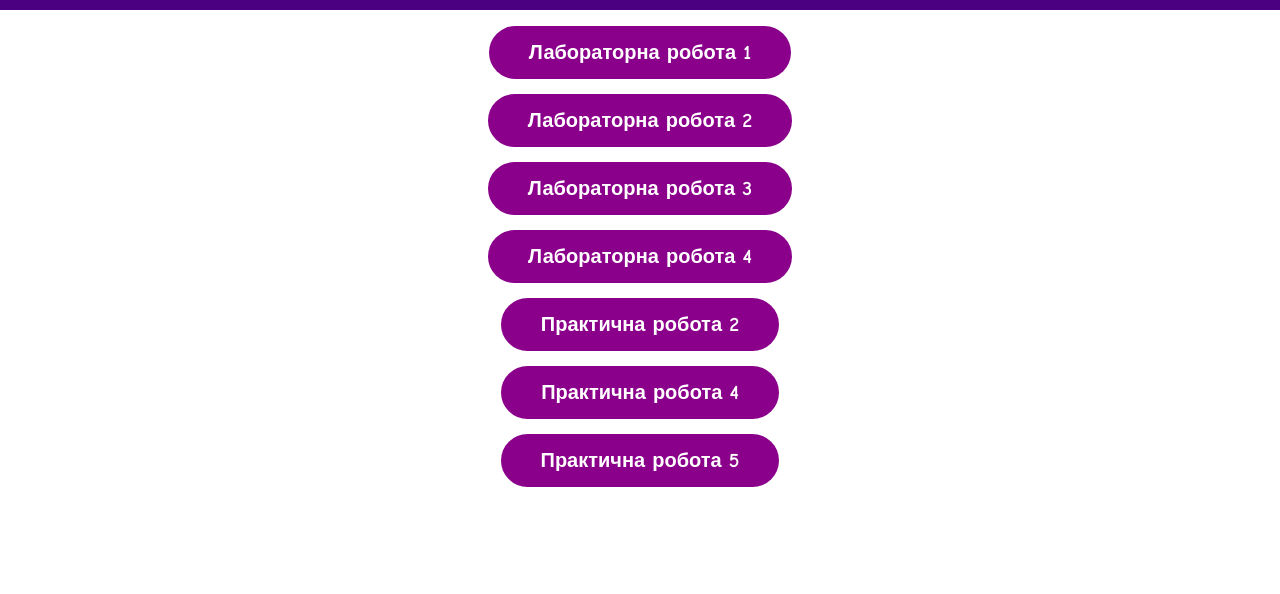
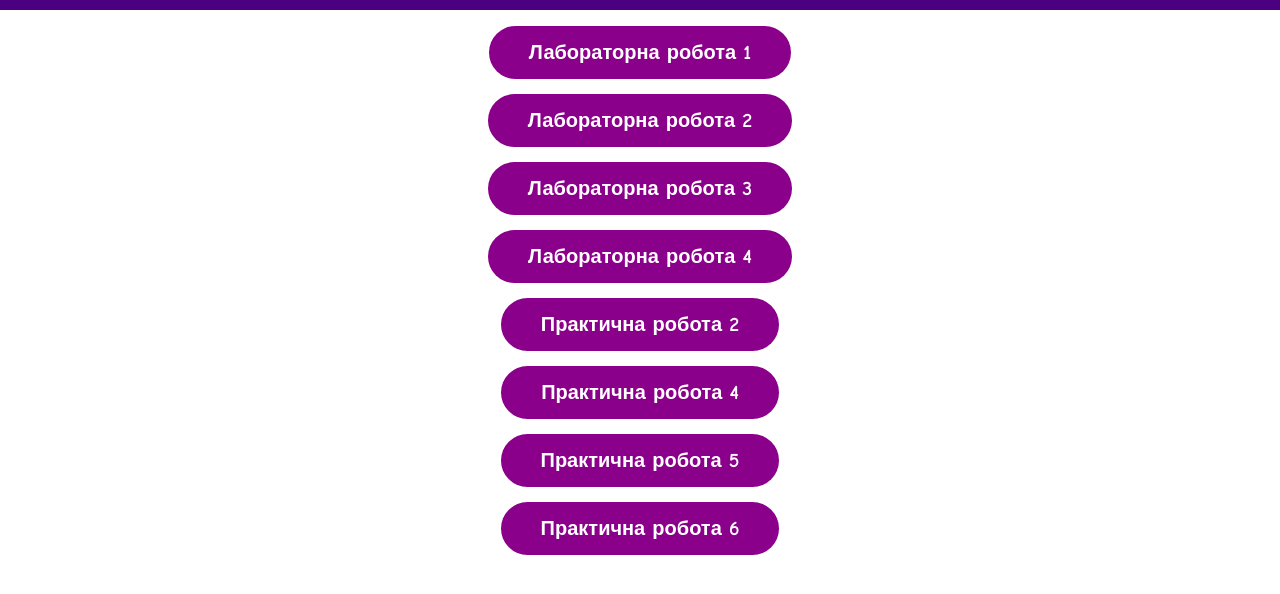
Before and after one commit to maksymryziuk/maksymryziuk.github.io, a plain HTML site: page index.html in a window 1280 px wide. Shown: the part 90-684 px from the top of the page. Drawn offline with Linux system fonts and the light colour scheme.

Commit message:
index.html

```diff
--- a/index.html
+++ b/index.html
@@ -1,3 +1,4 @@
+
 <!DOCTYPE html>
 <html>
   <head>
@@ -33,6 +34,9 @@
       <li>
         <a href="html/PR_5/index.html"><b>Практична робота 5</b></a>
       </li>
+      <li>
+        <a href="html/PR_6/index.html"><b>Практична робота 6</b></a>
+      </li>
     </ul>
   </nav>
   </body>
```
